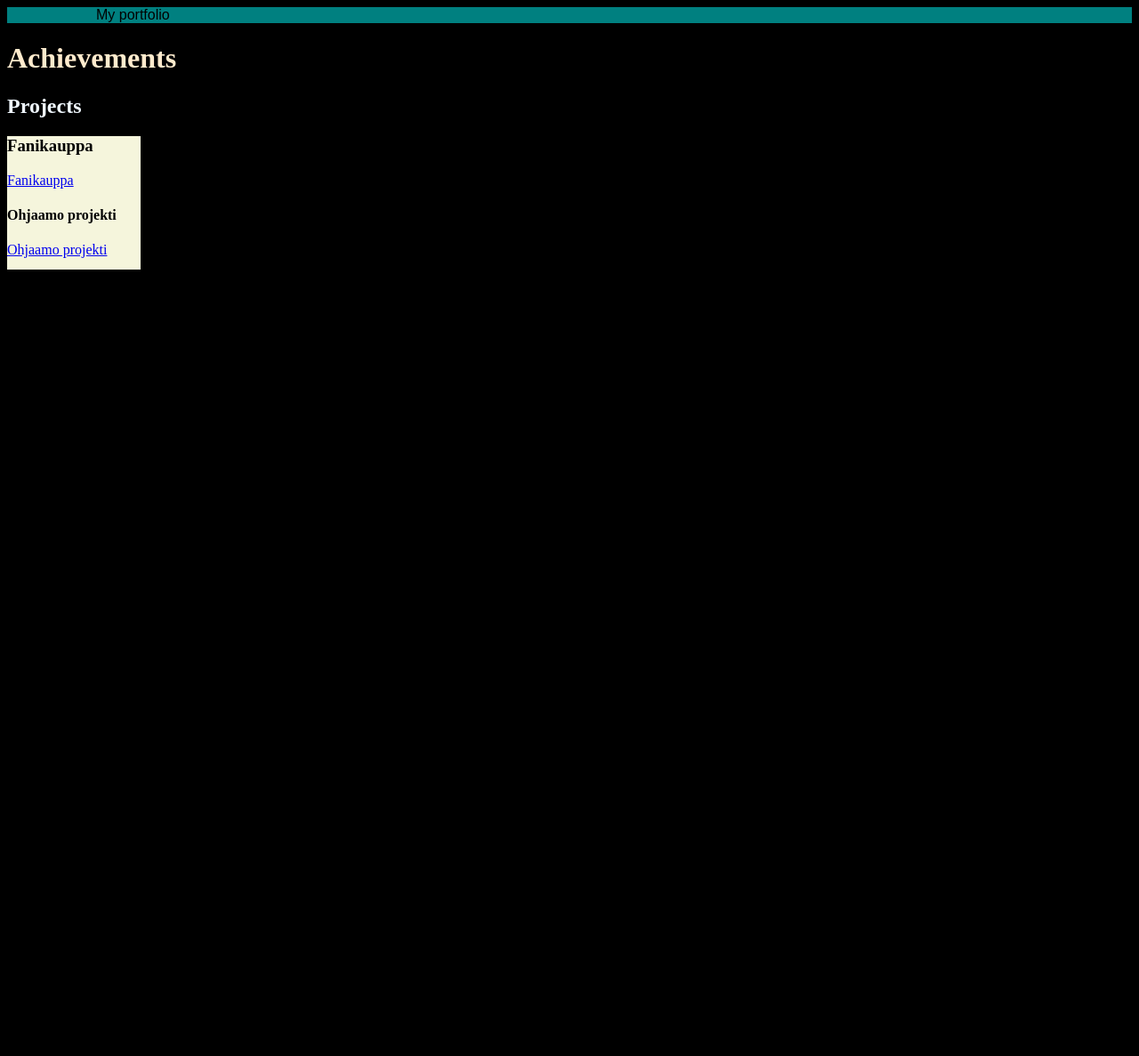
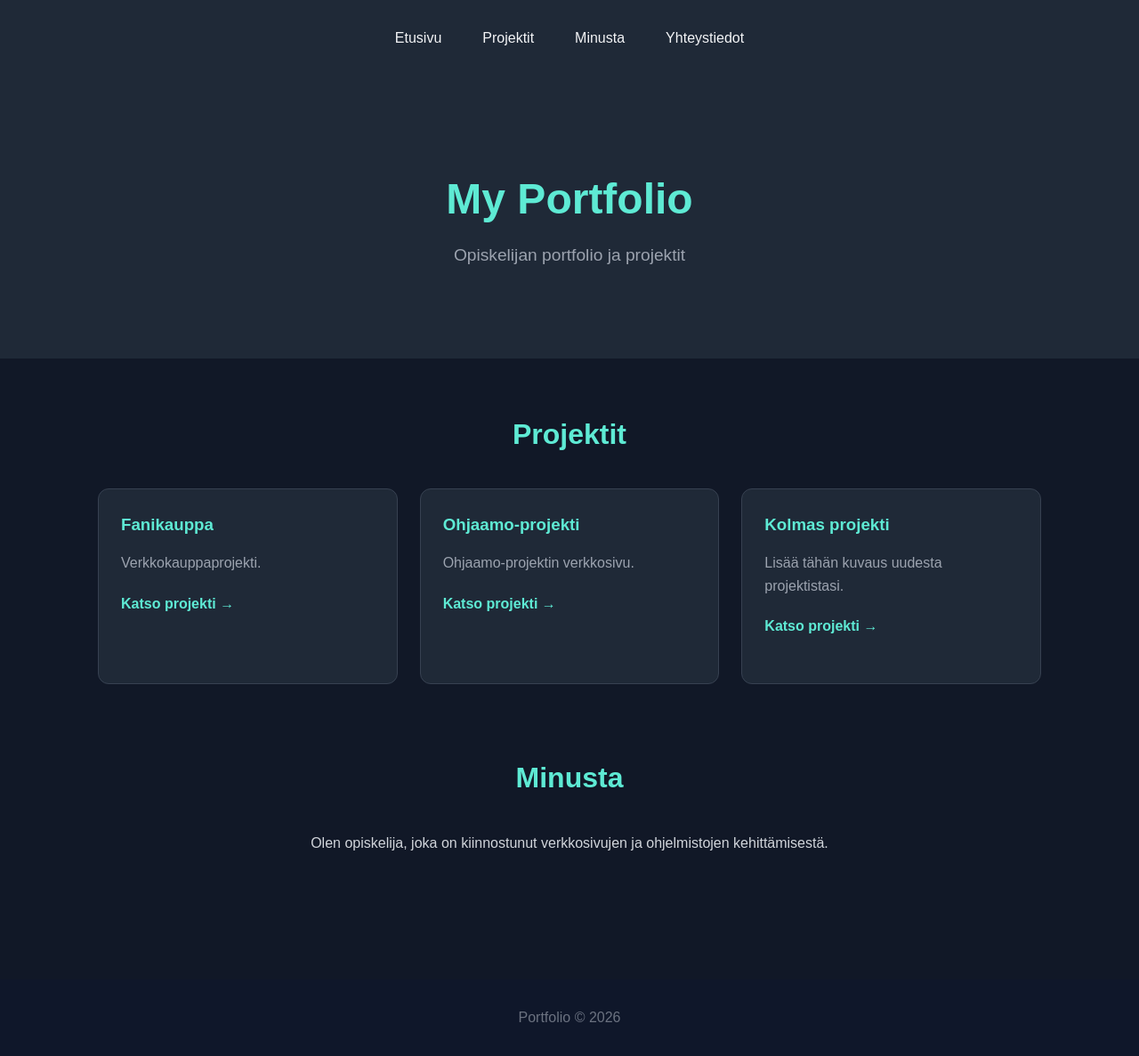
Before and after one commit to Onnitska/Portfolio, a plain HTML site: page index.html in a window 1280 px wide. Shown: the whole page at 89% size. Before the commit the page ends 800 px from the top, so only its background shows below. Drawn offline with Linux system fonts and the light colour scheme.

Commit message:
Paivitys

```diff
--- a/Tyyli.css
+++ b/Tyyli.css
@@ -1,48 +1,144 @@
-header{
-background-color: teal;
-padding-left: 100px;
-font-family: sans-serif;
-}
-body{
-background-color: black;
-}
-p{
-    color:gray;
-}
-h1{
-    color: blanchedalmond;
-}
-.box{
-    background-color: beige;
-border: 15px salmon;
-width: 150px;
-box-sizing: content-box;
-height: 150px;
+* {
+    box-sizing: border-box;
+    margin: 0;
+    padding: 0;
 }
 
-.navbar{
-    display: flex;
-    flex-direction: row;
-    gap: 10px;
-    overflow: hidden;
+html {
+    scroll-behavior: smooth;
 }
 
-.navbar a{
-    float: left;
+body {
+    background-color: #111827;
+    color: #f3f4f6;
+    font-family: Arial, sans-serif;
+    line-height: 1.6;
+}
+
+/* Navigaatio */
+
+header {
+    background-color: #1f2937;
+}
+
+.navbar {
+    display: flex;
+    justify-content: center;
+    gap: 10px;
+    padding: 20px;
+}
+
+.navbar a {
+    color: #f3f4f6;
+    text-decoration: none;
+    padding: 10px 18px;
+    border-radius: 8px;
+    transition: 0.3s;
+}
+
+.navbar a:hover {
+    background-color: #14b8a6;
+    color: white;
+}
+
+/* Hero */
+
+.hero {
     text-align: center;
-    padding: 14px 16px;
-    text-decoration: none;
-    font-size: 17px;
+    padding: 100px 20px;
 }
-.navbar a:hover{
-    color: azure;
-    background-color: blueviolet;
+
+.hero h1 {
+    font-size: 3rem;
+    color: #5eead4;
+    margin-bottom: 10px;
 }
-.navbar a:active{
-    background-color: khaki;
-    color: black;
+
+.hero p {
+    color: #9ca3af;
+    font-size: 1.2rem;
+}
+
+/* Pääsisältö */
+
+main {
+    max-width: 1100px;
+    margin: auto;
+    padding: 60px 20px;
+}
+
+section {
+    margin-bottom: 80px;
 }
 
 h2 {
-    color: aliceblue;
+    text-align: center;
+    font-size: 2rem;
+    margin-bottom: 35px;
+    color: #5eead4;
 }
+
+/* Projektikortit */
+
+.container {
+    display: grid;
+    grid-template-columns: repeat(auto-fit, minmax(250px, 1fr));
+    gap: 25px;
+}
+
+.box {
+    background-color: #1f2937;
+    border: 1px solid #374151;
+    border-radius: 12px;
+    padding: 25px;
+    min-height: 220px;
+
+    transition: transform 0.3s, box-shadow 0.3s;
+}
+
+.box:hover {
+    transform: translateY(-8px);
+    box-shadow: 0 10px 30px rgba(0, 0, 0, 0.4);
+}
+
+.box h3 {
+    color: #5eead4;
+    margin-bottom: 15px;
+}
+
+.box p {
+    color: #9ca3af;
+    margin-bottom: 20px;
+}
+
+.box a {
+    color: #5eead4;
+    text-decoration: none;
+    font-weight: bold;
+}
+
+.box a:hover {
+    text-decoration: underline;
+}
+
+/* Minusta */
+
+#about {
+    text-align: center;
+    max-width: 700px;
+    margin-left: auto;
+    margin-right: auto;
+}
+
+#about p {
+    color: #d1d5db;
+}
+
+/* Footer */
+
+footer {
+    text-align: center;
+    padding: 30px;
+    background-color: #0f172a;
+    color: #6b7280;
+}
--- a/index.html
+++ b/index.html
@@ -1,30 +1,71 @@
 <!DOCTYPE html>
-<html lang="en">
-    <link rel="stylesheet" href="Tyyli.css">
+<html lang="fi">
 <head>
     <meta charset="UTF-8">
     <meta name="viewport" content="width=device-width, initial-scale=1.0">
     <title>Portfolio</title>
+    <link rel="stylesheet" href="Tyyli.css">
 </head>
-<header>
-    <div class="navbar">
 
-    </div>
-    My portfolio</header>
-<div>
-    <h1>Achievements</h1>
 <body>
-    <h2>Projects</h2>
 
-    <div class="container">
-        <div class="box">
-            <h3>Fanikauppa</h3>
-            <a href="./Fanikauppa/index.html">Fanikauppa</a>
-            <br>
-            <h4>Ohjaamo projekti</h4>
-            <a href="https://ohjaamo.onnlah23.treok.io/">Ohjaamo projekti</a>
+    <header>
+        <nav class="navbar">
+            <a href="#home">Etusivu</a>
+            <a href="#projects">Projektit</a>
+            <a href="#about">Minusta</a>
+            <a href="#contact">Yhteystiedot</a>
+        </nav>
+
+        <div class="hero" id="home">
+            <h1>My Portfolio</h1>
+            <p>Opiskelijan portfolio ja projektit</p>
         </div>
-    </div>
+    </header>
+
+    <main>
+
+        <section id="projects">
+            <h2>Projektit</h2>
+
+            <div class="container">
+
+                <article class="box">
+                    <h3>Fanikauppa</h3>
+                    <p>Verkkokauppaprojekti.</p>
+                    <a href="./Fanikauppa/index.html">Katso projekti →</a>
+                </article>
+
+                <article class="box">
+                    <h3>Ohjaamo-projekti</h3>
+                    <p>Ohjaamo-projektin verkkosivu.</p>
+                    <a href="https://ohjaamo.onnlah23.treok.io/">
+                        Katso projekti →
+                    </a>
+                </article>
+
+                <article class="box">
+                    <h3>Kolmas projekti</h3>
+                    <p>Lisää tähän kuvaus uudesta projektistasi.</p>
+                    <a href="#">Katso projekti →</a>
+                </article>
+
+            </div>
+        </section>
+
+        <section id="about">
+            <h2>Minusta</h2>
+            <p>
+                Olen opiskelija, joka on kiinnostunut verkkosivujen
+                ja ohjelmistojen kehittämisestä.
+            </p>
+        </section>
+
+    </main>
+
+    <footer id="contact">
+        <p>Portfolio © 2026</p>
+    </footer>
+
 </body>
-</div>
 </html>
```
